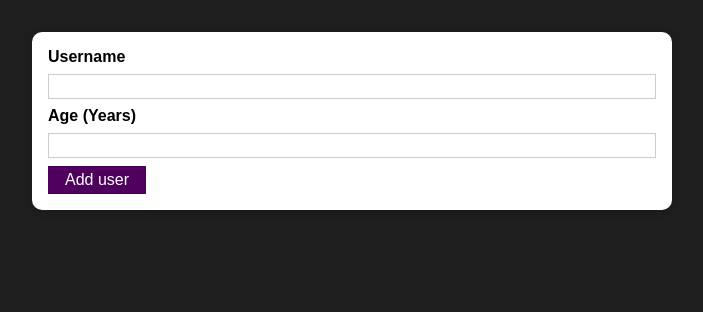
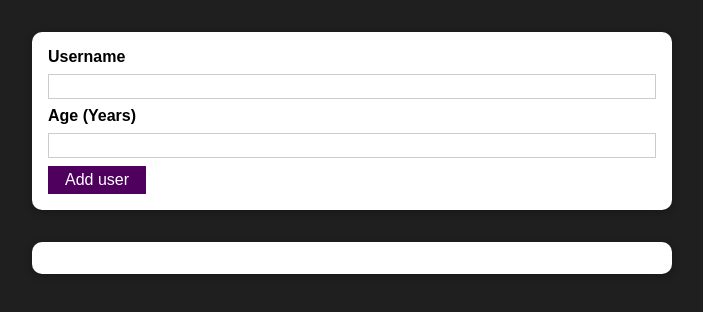
Before and after one commit to aibolit666/react-user, a React (Create React App) app: page / in a window 1280 px wide. Shown: the top 312 px of the page, without its empty margins (288-991 px from the left). Built offline with nearby package versions, Linux system fonts and the light colour scheme.

Commit message:
feat: add list of users

```diff
--- a/src/App.js
+++ b/src/App.js
@@ -1,10 +1,12 @@
 import React from "react";
 import AddNewUser from "./Users/AddNewUser";
+import UsersList from "./Users/UsersList";
 
 function App() {
   return (
     <div>
       <AddNewUser />
+      <UsersList users={[]} />
     </div>
   );
 }
--- /dev/null
+++ b/src/Users/UsersList.js
@@ -0,0 +1,20 @@
+import React from "react";
+
+import s from "./UsersList.module.css";
+import Card from "../UI/Card";
+
+const UsersList = (props) => {
+  return (
+    <Card className={s.users}>
+      <ul>
+        {props.users.map((user) => (
+          <li>
+            {user.name} ({user.age} years old)
+          </li>
+        ))}
+      </ul>
+    </Card>
+  );
+};
+
+export default UsersList;
--- /dev/null
+++ b/src/Users/UsersList.module.css
@@ -0,0 +1,16 @@
+.users {
+  margin: 2rem auto;
+  width: 90%;
+  max-width: 40rem;
+}
+
+.users ul {
+  list-style: none;
+  padding: 1rem;
+}
+
+.users li {
+  border: 1px solid #ccc;
+  margin: 0.5rem 0;
+  padding: 0.5rem;
+}
```
